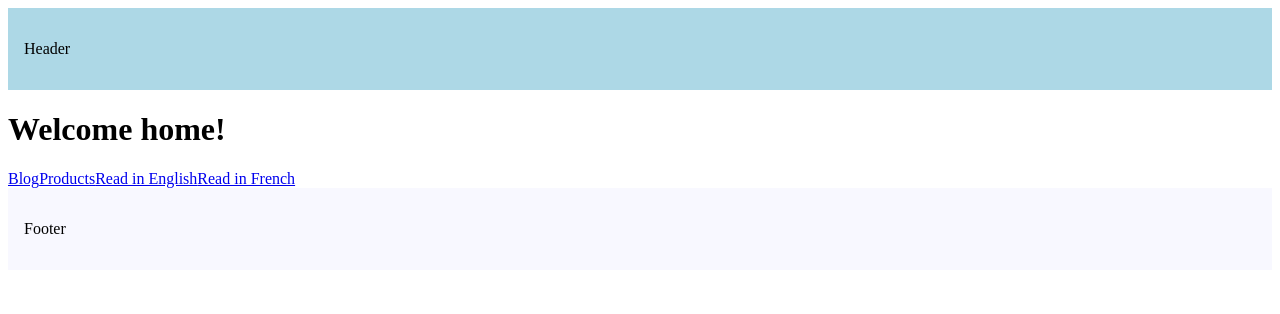
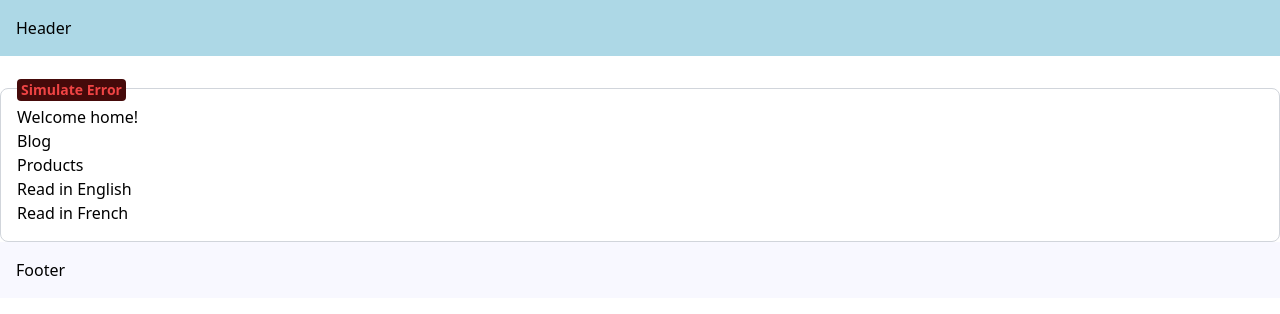
Before and after one commit to geremewatalay/Next.jS-Course, a Next.js app: page / in a window 1280 px wide. Shown: the top 314 px of the page. Built offline with nearby package versions, Linux system fonts and the light colour scheme.

Commit message:
parallel routing

```diff
--- /dev/null
+++ b/app/complex-dashboard/@notifications/page.tsx
@@ -0,0 +1,5 @@
+import { Card } from "@/components/card";
+
+export default function Notifications(){
+    return <Card>Notifications</Card>
+}
--- /dev/null
+++ b/app/complex-dashboard/@revenue/page.tsx
@@ -0,0 +1,4 @@
+import {Card} from "@/components/card"
+export default function RevenueMetrics(){
+    return <Card>Revenue Metricss</Card>;
+}
--- /dev/null
+++ b/app/complex-dashboard/@users/page.tsx
@@ -0,0 +1,5 @@
+import { Card } from "@/components/card";
+
+export default function UserAnalytics(){
+    return <Card>User Analytics</Card>
+}
--- /dev/null
+++ b/app/complex-dashboard/layout.tsx
@@ -0,0 +1,17 @@
+import Notifications from './@notifications/page';
+import RevenueMetrics from './@revenue/page';
+import UserAnalytics from './@users/page';
+export default function ComplexDashboardLayout({
+  children,
+}:{
+  children: React.ReactNode;
+}){
+  return (
+    <>
+    <div>{children}</div>
+    <UserAnalytics/>
+    <RevenueMetrics/>
+    <Notifications/>
+    </>
+  )
+}
--- /dev/null
+++ b/app/complex-dashboard/page.tsx
@@ -0,0 +1,3 @@
+export default function ComplexDashboardPage() {
+    return <h1>Complex dashboard</h1>;
+  }
--- a/app/docs/[...slug]/page.tsx
+++ b/app/docs/[...slug]/page.tsx
@@ -1,15 +1,21 @@
 export default function Docs({
     params,
-}:{
+  }: {
     params: {
-        slug: string[];
+      slug?: string[]; // Marked as optional to avoid errors
     };
-}){
-    if(params.slug.length ===2){
-        return <h1>
-            Viewing docs for feature {params.slug[0]} and concept {params.slug[1]}
-        </h1>} else if (params.slug.length === 1) {
-            return <h1>Viewing docs for feature {params.slug[0]}</h1>
-        }
-    return <h1>Docs home page</h1>
-}
+  }) {
+    const slug = params.slug ?? []; // Default to an empty array if undefined
+
+    if (slug.length === 2) {
+      return (
+        <h1>
+          Viewing docs for feature {slug[0]} and concept {slug[1]}
+        </h1>
+      );
+    } else if (slug.length === 1) {
+      return <h1>Viewing docs for feature {slug[0]}</h1>;
+    }
+
+    return <h1>Docs home page</h1>;
+  }
--- /dev/null
+++ b/app/error-wrapper.tsx
@@ -0,0 +1,39 @@
+"use client";
+import "./globals.css";
+
+import { useState } from "react";
+
+interface WrapperProps {
+  children: React.ReactNode;
+}
+
+const ErrorSimulator = ({
+  message = "An error occurred",
+}: {
+  message?: string;
+}) => {
+  const [error, setError] = useState(false);
+
+  if (error) throw new Error(message);
+
+  return (
+    <button
+      title="Simulate an error"
+      className="bg-red-950 text-red-500 rounded p-1 leading-none font-semibold text-sm hover:bg-red-900 transition"
+      onClick={() => setError(true)}
+    >
+      Simulate Error
+    </button>
+  );
+};
+
+export const ErrorWrapper = ({ children }: WrapperProps) => {
+  return (
+    <div className="flex flex-col rounded-lg mt-8 relative p-4 border border-gray-300">
+      <div className="absolute top-0 left-4 -translate-y-1/2">
+        <ErrorSimulator message="Simulated error in root layout" />
+      </div>
+      {children}
+    </div>
+  );
+};
--- /dev/null
+++ b/app/global-error.tsx
@@ -0,0 +1,24 @@
+"use client"; // Error boundaries must be Client Components
+
+import "./globals.css";
+
+export default function GlobalError() {
+  return (
+    <html lang="en">
+      <body>
+        <div className="flex flex-col items-center justify-center min-h-screen">
+          <h2 className="text-2xl font-bold mb-4">Something went wrong!</h2>
+          <button
+            onClick={() => {
+              // refresh the page
+              window.location.reload();
+            }}
+            className="bg-blue-500 hover:bg-blue-700 text-white font-bold py-2 px-4 rounded"
+          >
+            Refresh
+          </button>
+        </div>
+      </body>
+    </html>
+  );
+}
--- /dev/null
+++ b/app/globals.css
@@ -0,0 +1,3 @@
+@tailwind base;
+@tailwind components;
+@tailwind utilities;
--- a/app/layout.tsx
+++ b/app/layout.tsx
@@ -1,4 +1,5 @@
 import { Metadata } from "next";
+import {ErrorWrapper} from "./error-wrapper";
 
 export const metadata: Metadata = {
   title:{
@@ -26,8 +27,10 @@ export default function RootLayout({
 
           <p>Header</p>
         </header>
+        <ErrorWrapper>
+          {children}
+        </ErrorWrapper>
 
-        {children}
         <footer
         style ={{
           backgroundColor:"ghostwhite",
--- /dev/null
+++ b/components/card.tsx
@@ -0,0 +1,13 @@
+export const Card = ({ children }: { children: React.ReactNode }) => {
+    const cardStyle = {
+      padding: "100px",
+      margin: "10px",
+      boxShadow: "0 4px 8px 0 rgba(0, 0, 0, 0.2)",
+      border: "1px solid #ddd",
+      display: "flex",
+      justifyContent: "center",
+      alignItems: "center",
+    };
+
+    return <div style={cardStyle}>{children}</div>;
+  };
```
